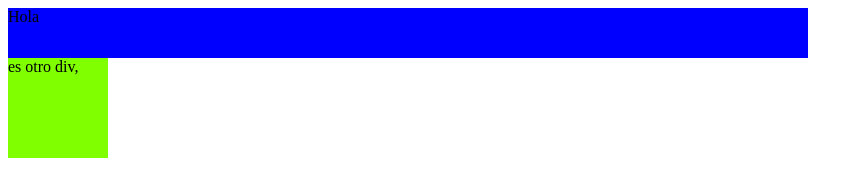
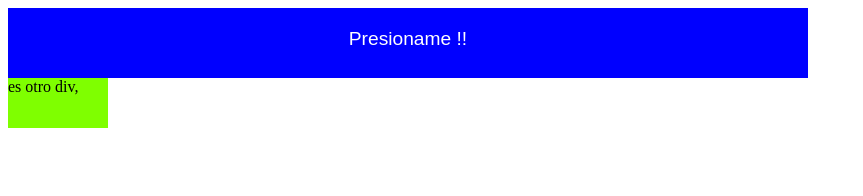
Before and after one commit to silvernet2/html5, a plain HTML site: page jquery/index.html in a window 1280 px wide. Shown: the whole page, without its empty margins (0-863 px from the left). Drawn offline with Linux system fonts and the light colour scheme.

Commit message:
corrección de div, para que quede claro que ese se debe presionar

```diff
--- a/jquery/css/estilos.css
+++ b/jquery/css/estilos.css
@@ -5,11 +5,19 @@
     background-color:blue;
     width:800px;
     height:50px;
+    cursor: pointer;
+    text-align: center;
+    justify-content: center;
+    vertical-align: middle;
+    padding-top: 20px;
+    font-family: Arial;
+    font-size: larger;
+    color: white;
 }
 
 .div-dos {
     background-color:chartreuse;
-    height:100px;
+    height:50px;
     width:100px;;
 }
 
--- a/jquery/index.html
+++ b/jquery/index.html
@@ -15,7 +15,7 @@
         <head></head>
         <main>
              <div class="div-prueba">
-                Hola
+                Presioname !!
              </div>
              <div class="div-dos">
                     <span> es otro div, </span>
```
